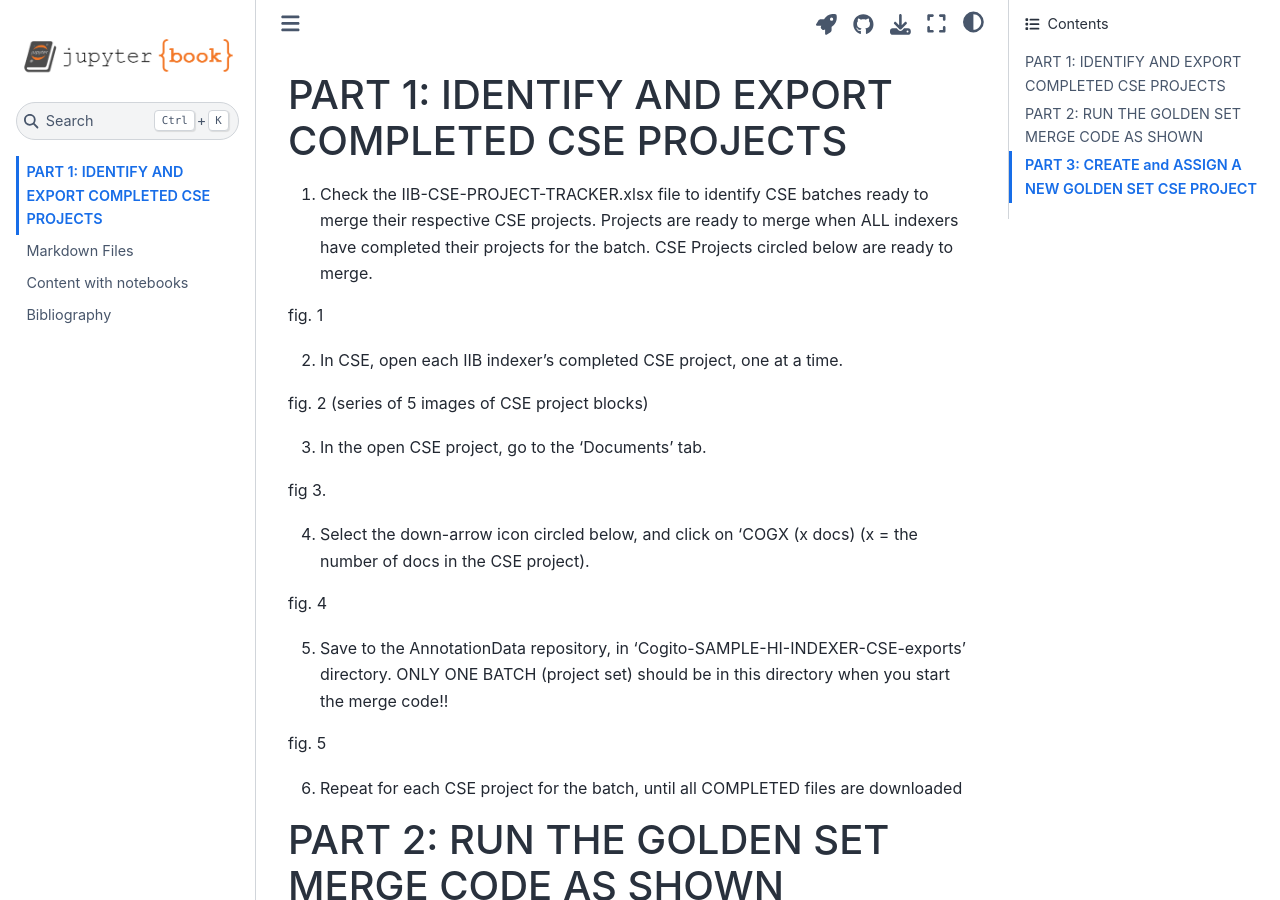
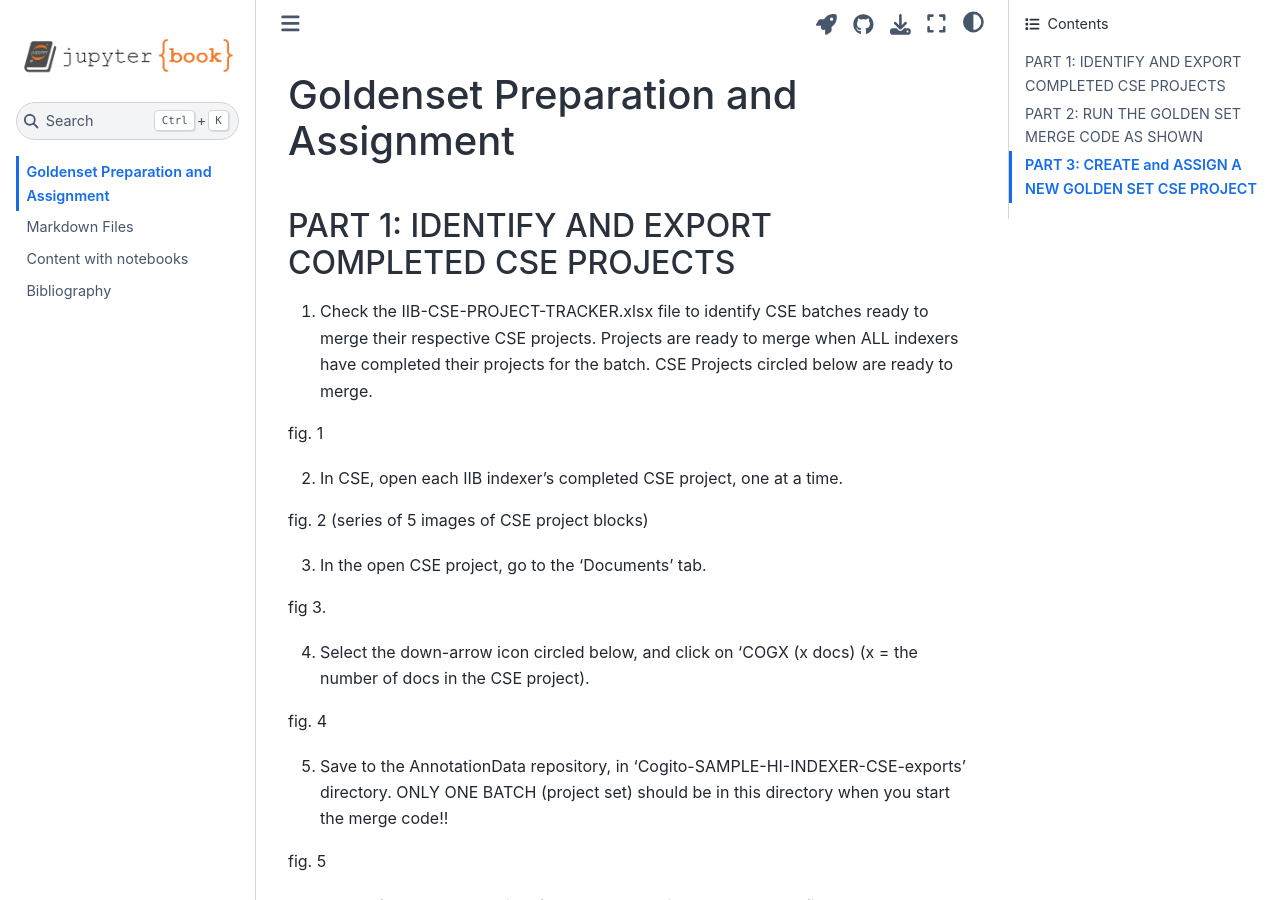
Before and after one commit to woody544/IIBdocs, a Jupyter Book: the page built from book/gscontent.md, in a window 1280 px wide and 900 px high. Built offline with Jupyter Book 1.0.4 settings and Sphinx 7.4.7 and the Sphinx Book theme 1.1.4, drawn with Linux system fonts in a browser that asks for light colours.

Commit message:
Add main header

```diff
--- a/book/gscontent.md
+++ b/book/gscontent.md
@@ -10,8 +10,9 @@ kernelspec:
   language: python
   name: python3
 ---
+# Goldenset Preparation and Assignment
 
-# PART 1: IDENTIFY AND EXPORT COMPLETED CSE PROJECTS
+## PART 1: IDENTIFY AND EXPORT COMPLETED CSE PROJECTS
 
 1. Check the IIB-CSE-PROJECT-TRACKER.xlsx file to identify CSE batches ready to merge their respective CSE projects. Projects are ready to merge when ALL indexers have completed their projects for the batch. CSE Projects circled below are ready to merge.
 
@@ -35,7 +36,7 @@ fig. 5
 
 6. Repeat for each CSE project for the batch, until all COMPLETED files are downloaded
 
-# PART 2: RUN THE GOLDEN SET MERGE CODE AS SHOWN
+## PART 2: RUN THE GOLDEN SET MERGE CODE AS SHOWN
 
 7. You should have both the AnnotationData and the DataProcessing repositories cloned to your local PC at the same level, and up to date (pull first).
 
@@ -99,7 +100,7 @@ fig. 13
 
 IF YOU HAVE ANY PROBLEMS AT ALL RUNNING THE CODE, CONTACT JENNIFER IMMEDIATELY BEFORE YOU ATTEMPT TO ALTER THE CODE.
 
-# PART 3: CREATE and ASSIGN A NEW GOLDEN SET CSE PROJECT
+## PART 3: CREATE and ASSIGN A NEW GOLDEN SET CSE PROJECT
 
 16. Go to CSE, log in, and open the current NALT_ONLY_PROJECT_TEMPLATE_2022.
 
```
